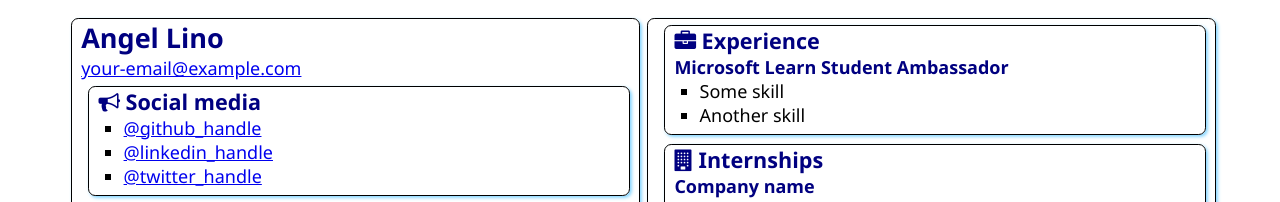
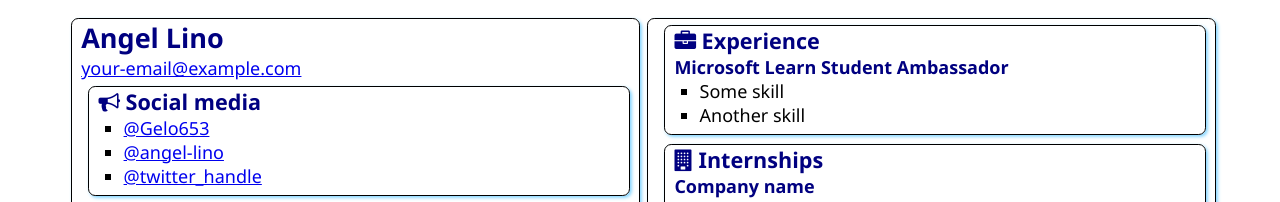
Before and after one commit to Gelo653/SATechnicalOnboarding, a plain HTML site: page src/index.html in a window 1280 px wide. Shown: the top 202 px of the page. Drawn offline with Linux system fonts and the light colour scheme.

Commit message:
Change parts in the social media box
Changed the github_handle and the linkedin_handle

```diff
--- a/src/index.html
+++ b/src/index.html
@@ -21,8 +21,8 @@
                     Social media
                 </h2>
                 <ul>
-                    <li><a href="https://github.com/<handle>">@github_handle</a></li>
-                    <li><a href="https://linkedin.com/in/<handle>">@linkedin_handle</a></li>
+                    <li><a href="https://github.com/Gelo653">@Gelo653</a></li>
+                    <li><a href="https://linkedin.com/in/angel-lino">@angel-lino</a></li>
                     <li><a href="https://twitter.com/<handle>">@twitter_handle</a></li>
                 </ul>
             </section>
```
